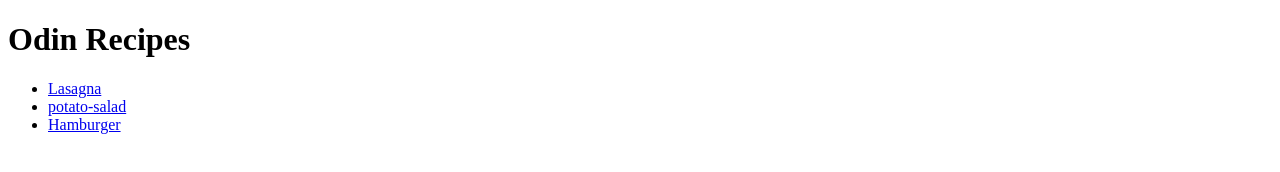
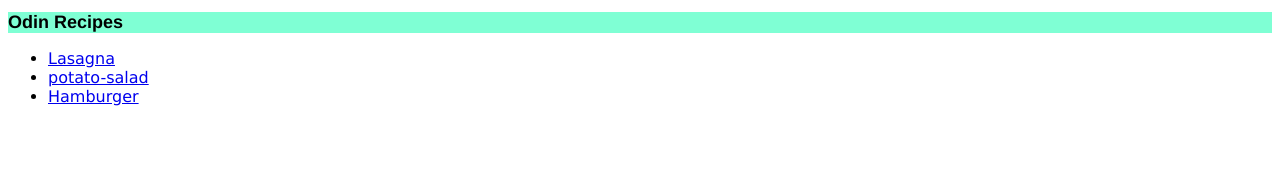
Before and after one commit to Temu789/odin-recipes, a plain HTML site: page index.html in a window 1280 px wide. Drawn offline with Linux system fonts and the light colour scheme.

Commit message:
adding css

```diff
--- a/index.html
+++ b/index.html
@@ -1,15 +1,16 @@
 <!DOCTYPE html>
 <html>
     <head>
+        <link rel="stylesheet" href="style.css">
         <meta charset="UTF-8" lang="en">
-        <title></title>
+        <title>Odin Recipes</title>
     </head>
     <body>
         <h1>Odin Recipes</h1>
         <ul>
             <li><a href="recipes/lasagna.html">Lasagna</a></li>
             <li><a href="recipes/potato-salad.html">potato-salad</a></li>
-            <li><a href="recipes/hamburger.html">Hamburger</a></li>
+            <li><a href="recipes/hamburger.html ">Hamburger</a></li>
         </ul>
 
     </body>
--- /dev/null
+++ b/style.css
@@ -0,0 +1,11 @@
+h1{
+    font-family: 'Franklin Gothic Medium', 'Arial Narrow', Arial, sans-serif;
+    font-size: large;
+    background-color: aquamarine;
+
+}
+
+ul{
+    font-family: 'Lucida Sans', 'Lucida Sans Regular', 'Lucida Grande', 'Lucida Sans Unicode', Geneva, Verdana, sans-serif;
+
+}
```
